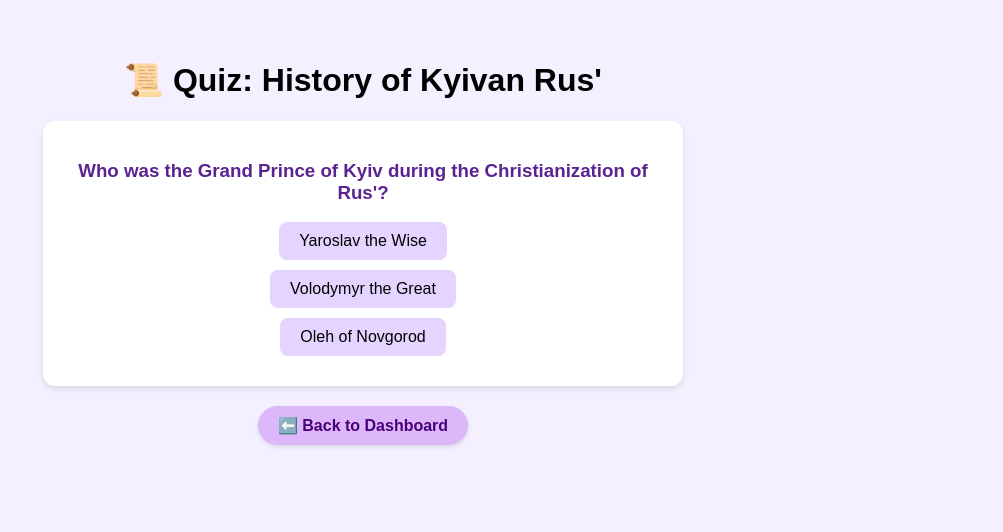
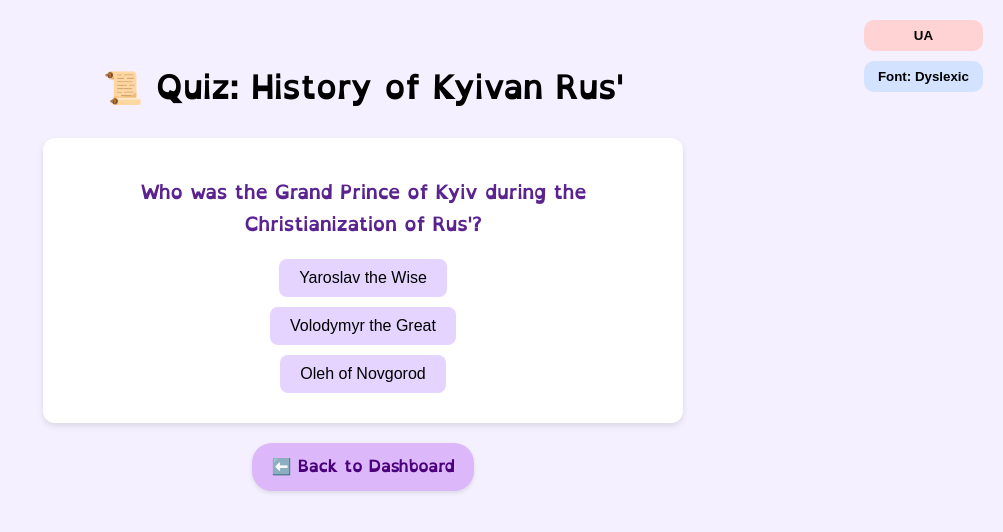
Before and after one commit to Milana-Budzanovska/FocusEd-platform, a website: page puzzle.html in a window 1280 px wide. Shown: the whole page, without its empty margins (277-1280 px from the left). Drawn offline with Linux system fonts and the light colour scheme.

Commit message:
Update puzzle.html

```diff
--- a/puzzle.html
+++ b/puzzle.html
@@ -5,12 +5,38 @@
   <meta name="viewport" content="width=device-width, initial-scale=1.0">
   <title>Quiz — History of Rus'</title>
   <style>
+    @font-face {
+      font-family: 'OpenDyslexic';
+      src: url('fonts/woff/OpenDyslexic-Regular.woff') format('woff');
+    }
     body {
-      font-family: 'Arial', sans-serif;
+      font-family: 'OpenDyslexic', Arial, sans-serif;
       text-align: center;
       background: #f4f0ff;
       margin: 0;
       padding: 40px 20px;
+    }
+    .top-controls {
+      position: fixed;
+      top: 20px;
+      right: 20px;
+      display: flex;
+      flex-direction: column;
+      gap: 10px;
+      z-index: 1000;
+    }
+    .top-controls button {
+      padding: 8px 14px;
+      border-radius: 10px;
+      font-weight: bold;
+      border: none;
+      cursor: pointer;
+    }
+    .toggle-lang {
+      background-color: #ffd3d3;
+    }
+    .toggle-font {
+      background-color: #d3e2ff;
     }
     .question {
       background: #fff;
@@ -120,11 +146,16 @@
   </style>
 </head>
 <body>
-  <h1>📜 Quiz: History of Kyivan Rus'</h1>
+  <div class="top-controls">
+    <button class="toggle-lang" onclick="toggleLang()">UA</button>
+    <button class="toggle-font" onclick="toggleFont()">Font: Dyslexic</button>
+  </div>
+
+  <h1 id="quiz-title">📜 Quiz: History of Kyivan Rus'</h1>
   <div id="quiz-container"></div>
 
   <div class="result" id="result">
-    <h2>Your Puzzle</h2>
+    <h2 id="puzzle-title">Your Puzzle</h2>
     <div class="puzzle-grid" id="puzzle"></div>
     <div class="funfact" id="fact">
       🏰 Golden Gate was part of Kyiv's medieval defensive walls, originally built in the 11th century and reconstructed in 1982 to commemorate the city's 1500th anniversary.
@@ -183,8 +214,22 @@
       }
     ];
 
+    const ukrQuestions = [
+      { q: "Хто був Великим князем Київським під час хрещення Русі?", options: ["Ярослав Мудрий", "Володимир Великий", "Олег Новгородський"] },
+      { q: "Яку релігію прийняв Володимир Великий для Русі?", options: ["Іслам", "Юдаїзм", "Християнство"] },
+      { q: "Яке місто було столицею Київської Русі?", options: ["Москва", "Київ", "Львів"] },
+      { q: "Як називалася давня правова система Русі?", options: ["Руська Правда", "Яса", "Слов'янський кодекс"] },
+      { q: "Який рік традиційно вважається роком хрещення Русі?", options: ["988", "1240", "1011"] },
+      { q: "Хто мав прізвисько 'тесть Європи'?", options: ["Володимир", "Ярослав Мудрий", "Ігор"] },
+      { q: "Яке плем'я було ядром Київської Русі?", options: ["Поляни", "Древляни", "Скіфи"] },
+      { q: "Які відомі ворота побудували у Києві як символ могутності?", options: ["Срібні ворота", "Золоті ворота", "Західні ворота"] },
+      { q: "Яка річка була важливою для торгівлі в Русі?", options: ["Дон", "Волга", "Дніпро"] }
+    ];
+
     let current = 0;
     let correct = 0;
+    let isUkr = false;
+    let dysFont = true;
 
     const container = document.getElementById('quiz-container');
     const resultBox = document.getElementById('result');
@@ -193,7 +238,8 @@
     const toast = document.getElementById('badgeToast');
 
     function showQuestion(index) {
-      const q = questions[index];
+      const source = isUkr && ukrQuestions.length > index ? ukrQuestions : questions;
+      const q = source[index];
       container.innerHTML = `
         <div class="question">
           <h3>${q.q}</h3>
@@ -254,6 +300,27 @@
       }
     }
 
+    function toggleLang() {
+      isUkr = !isUkr;
+      document.querySelector('.toggle-lang').textContent = isUkr ? 'EN' : 'UA';
+      document.getElementById('quiz-title').textContent = isUkr ? '📜 Вікторина: Історія Київської Русі' : "📜 Quiz: History of Kyivan Rus'";
+      document.getElementById('puzzle-title').textContent = isUkr ? 'Твоя мозаїка' : 'Your Puzzle';
+      document.getElementById('fact').textContent = isUkr
+        ? '🏰 Золоті ворота були частиною оборонних мурів Києва в середньовіччі. Зведені в XI столітті, відбудовані в 1982 році до 1500-річчя міста.'
+        : '🏰 Golden Gate was part of Kyiv\'s medieval defensive walls, originally built in the 11th century and reconstructed in 1982 to commemorate the city\'s 1500th anniversary.';
+      current = 0;
+      correct = 0;
+      puzzle.innerHTML = '';
+      resultBox.style.display = 'none';
+      showQuestion(current);
+    }
+
+    function toggleFont() {
+      dysFont = !dysFont;
+      document.body.style.fontFamily = dysFont ? 'OpenDyslexic, sans-serif' : 'Arial, sans-serif';
+      document.querySelector('.toggle-font').textContent = 'Font: ' + (dysFont ? 'Dyslexic' : 'Regular');
+    }
+
     showQuestion(current);
   </script>
 </body>
```
